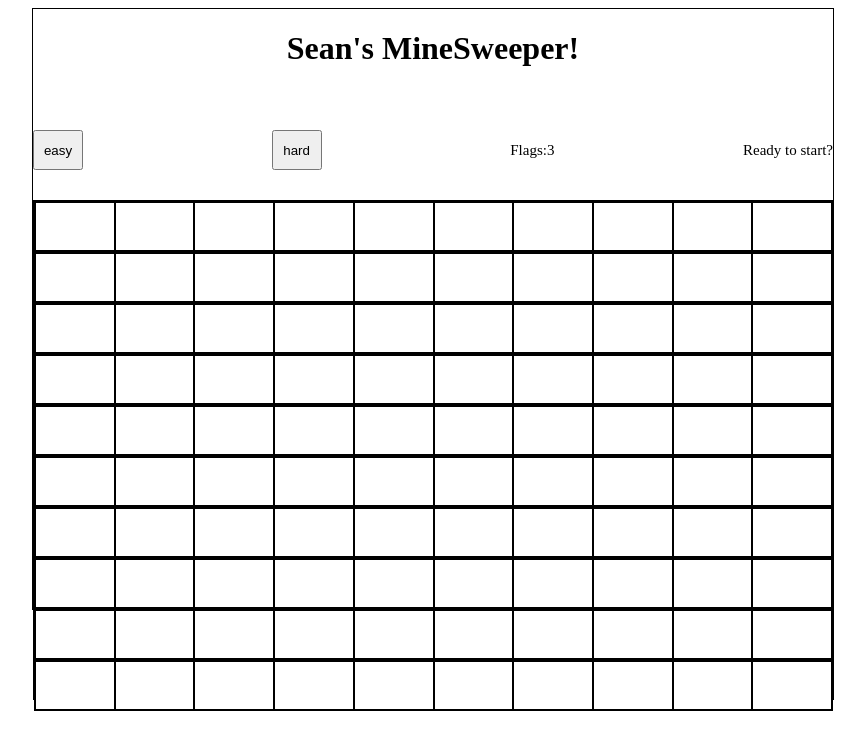
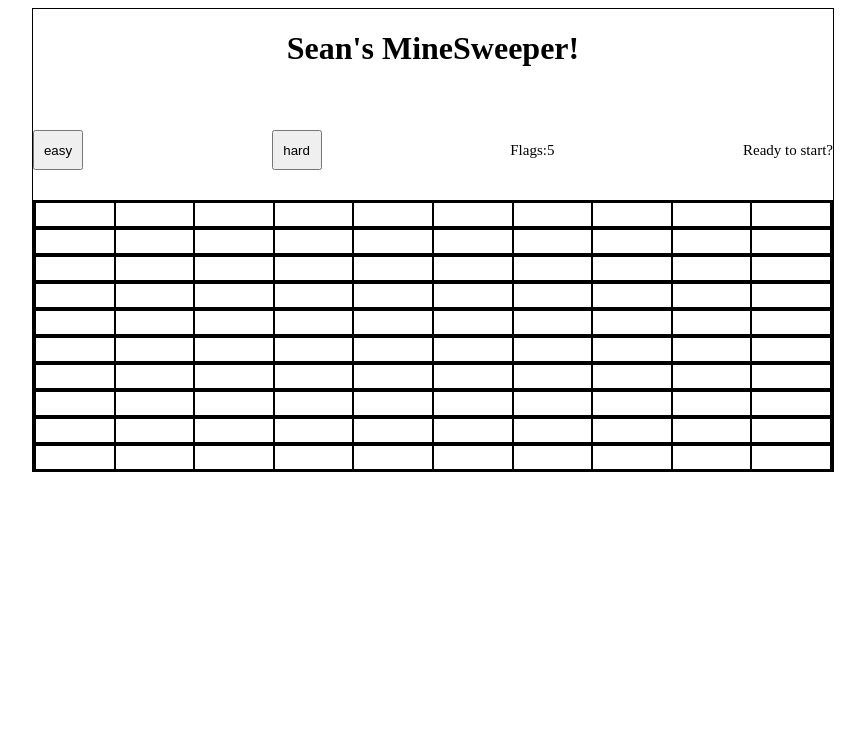
Before and after one commit to myosubug/mine-sweeper, a React (Create React App) app: page / in a window 1280 px wide. Shown: the top 750 px of the page, without its empty margins (207-1072 px from the left). Built offline with nearby package versions, Linux system fonts and the light colour scheme.

Commit message:
updated width and height for componenets

```diff
--- a/src/App.css
+++ b/src/App.css
@@ -1,7 +1,7 @@
 .App {
   text-align: center;
   width: 800px;
-  height: 600px;
+  height: auto;
   border: 1px solid black;
   margin: auto;
 }
@@ -11,15 +11,15 @@
 }
 
 .board {
-  width: 799px;
-  height: 499px;
+  width: auto;
+  height: auto;
   border: 0.5px solid black;
   border-bottom: none;
 }
 
 .board .row {
   display: flex;
-  height: 49px;
+  height: 25px;
   border: 0.5px solid black;
 }
 
--- a/src/App.js
+++ b/src/App.js
@@ -11,8 +11,8 @@ class App extends React.Component {
       mode: "easy",
       row: 10,
       col: 10,
-      flag: 3,
-      mine: 3,
+      flag: 5,
+      mine: 5,
       openCell: 0
     };
     this.baseState = this.state;
--- a/src/components/Navbar.js
+++ b/src/components/Navbar.js
@@ -10,7 +10,7 @@ const Navbar = props => {
                 <button className="easy" onClick={props.easy}>easy</button>
                 <button className="hard" onClick={props.hard}>hard</button>
                 <div className="flag-count">Flags:{props.flagCount}</div>
-                <div className="timer">Ready to start?</div>
+                <div className="timer">Ready to start?  </div>
             </div>
         );
     }
@@ -21,7 +21,7 @@ const Navbar = props => {
                 <button className="easy" onClick={props.easy}>easy</button>
                 <button className="hard" onClick={props.hard}>hard</button>
                 <div className="flag-count">flags:{props.flagCount}</div>
-                <div className="timer">Time: <CountUp start={0} end={1000} duration={4500}/></div>
+                <div className="timer">Time: <CountUp start={0} end={1000} duration={4500}/>  </div>
             </div>
         );
     }
@@ -33,7 +33,7 @@ const Navbar = props => {
                 <button className="easy"onClick={props.easy} >easy</button>
                 <button className="hard" onClick={props.hard}>hard</button>
                 <div className="flag-count">flags:{props.flagCount}</div>
-                <div className="timer">GAME OVER!</div>
+                <div className="timer">GAME OVER!  </div>
             </div>
         );
     }
```
